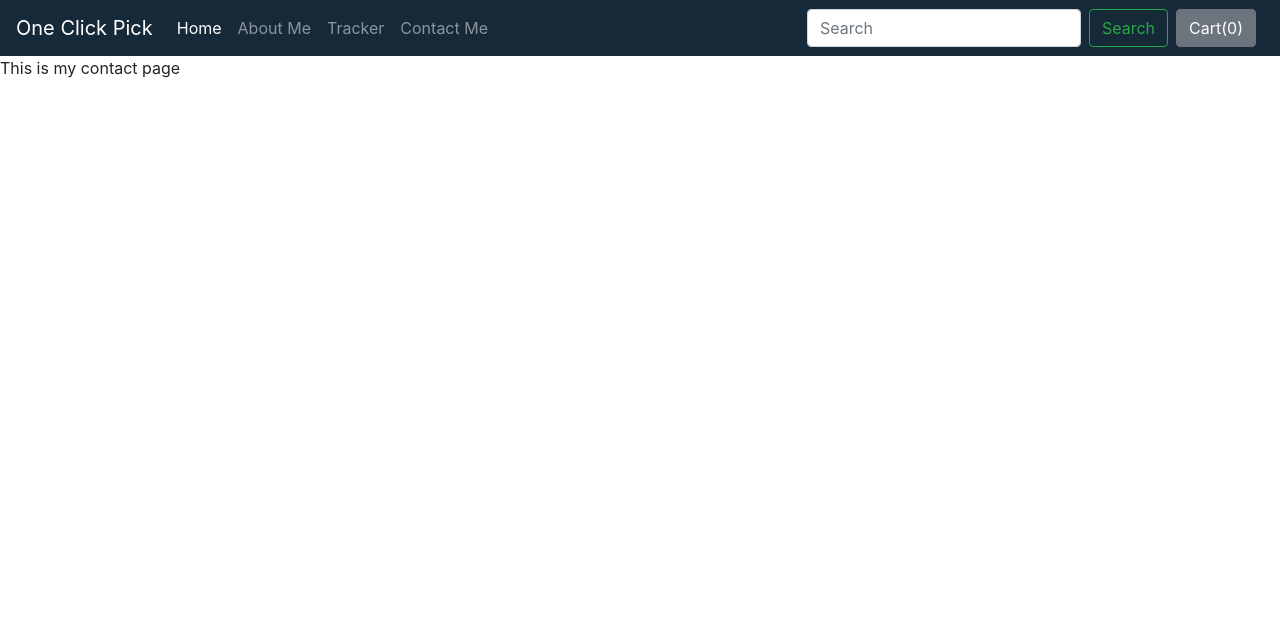
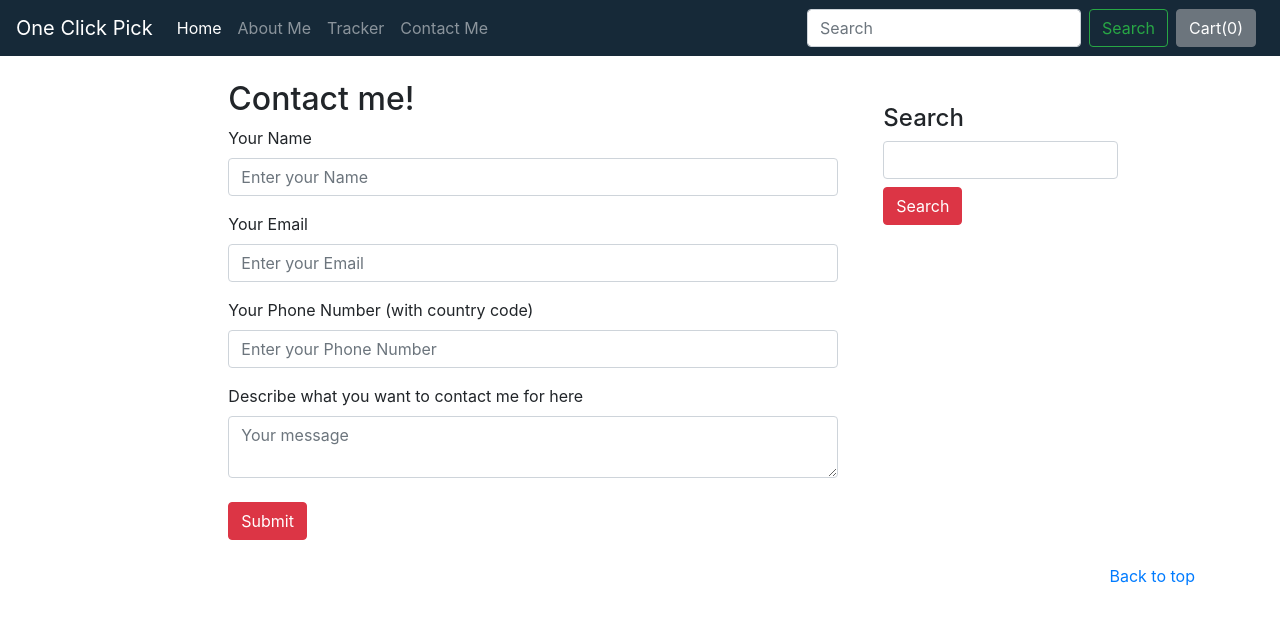
Before and after one commit to IamOmaR22/OneClick_Pick-with-Django, a Django app: page /shop/contact/ in a window 1280 px wide. Shown: the top 625 px of the page. Run offline with Django 3.2, Linux system fonts and the light colour scheme; some libraries are stand-ins or nearby versions.

Commit message:
Contact Page and Database

```diff
--- a/shop/admin.py
+++ b/shop/admin.py
@@ -1,4 +1,5 @@
 from django.contrib import admin
-from .models import Product
+from .models import Product, Contact
 # Register your models here.
 admin.site.register(Product)
+admin.site.register(Contact)
--- a/shop/templates/shop/contact.html
+++ b/shop/templates/shop/contact.html
@@ -2,7 +2,66 @@
 
 {% block title %} Contact Me - One Click Pick {% endblock %}
 
+{% block body %}
 
-{% block body %}
-This is my contact page
+<div class="container-fluid my-4">
+    <div class="row">
+        <div class="col-lg-6 offset-lg-2">
+
+            <!-- THE CONTACT FORM IS HERE -->
+                <h2>Contact me!</h2>
+                <form action="/shop/contact/" method='post'>
+                    {% csrf_token %}
+                    <div class="form-group">
+                        <label for="name">Your Name</label>
+                        <input type="name" class="form-control" id="name" placeholder="Enter your Name" name="name">
+                    </div>
+                    <div class="form-group">
+                        <label for="email">Your Email</label>
+                        <input type="email" class="form-control" id="cemail" placeholder="Enter your Email" name="email">
+                    </div>
+                    <div class="form-group">
+                        <label for="phone">Your Phone Number (with country code)</label>
+                        <input type="text" class="form-control" id="phone" placeholder="Enter your Phone Number"
+                            name="phone">
+                    </div>
+                    <div class="form-group">
+                        <label for="description">Describe what you want to contact me for here</label>
+                        <textarea type="text" class="form-control" id="message" placeholder="Your message" name="message"></textarea>
+                    </div>
+
+                    <button type="submit" class="btn btn-danger mt-2">Submit</button>
+                </form>
+
+        </div>
+        <hr>
+
+        <!-- SIDE WIDGET IS HERE -->
+        <div class="col-md-4">
+    <div class="col-md-8">
+        <div class="my-4">
+            <form action="/search" method='get'>
+                <h4>Search</h4>
+                <div>
+                    <input type="text" name='query' class="form-control">
+                    <button type='submit' class="btn btn-danger mt-2 ">Search
+                    </button>
+                </div>
+            </form>
+        </div>
+
+    </div>
+
+</div>
+    </div>
+</div>
+
+
+
+
+  <!-- FOOTER -->
+  <footer class="container mt-3">
+    <p class="float-right"><a href="#">Back to top</a></p>
+  </footer>
+
 {% endblock %}
--- a/shop/views.py
+++ b/shop/views.py
@@ -1,6 +1,6 @@
 from django.shortcuts import render
 from django.http import HttpResponse
-from . models import Product
+from . models import Product, Contact
 from math import ceil
 
 # Create your views here.
@@ -32,6 +32,15 @@ def about(request):
     return render(request, 'shop/about.html')
 
 def contact(request):
+    if request.method == 'POST':
+        name = request.POST.get('name', '')
+        email = request.POST.get('email', '')
+        phone = request.POST.get('phone', '')
+        description = request.POST.get('message', '')
+
+        contact = Contact(name=name, email=email, phone=phone, description=description)  # First description from db.
+        contact.save()
+
     return render(request, 'shop/contact.html')
 
 def tracker(request):
```
Also changed, not shown: shop/models.py (+12 -0 lines), db.sqlite3, shop/migrations/0002_contact.py (added).
